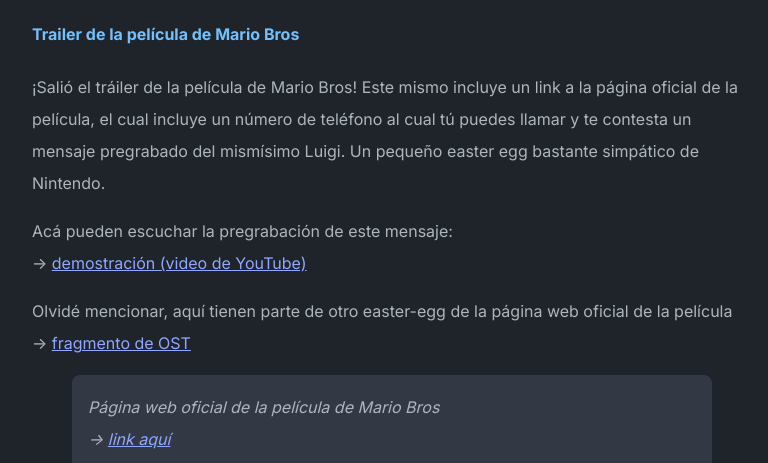
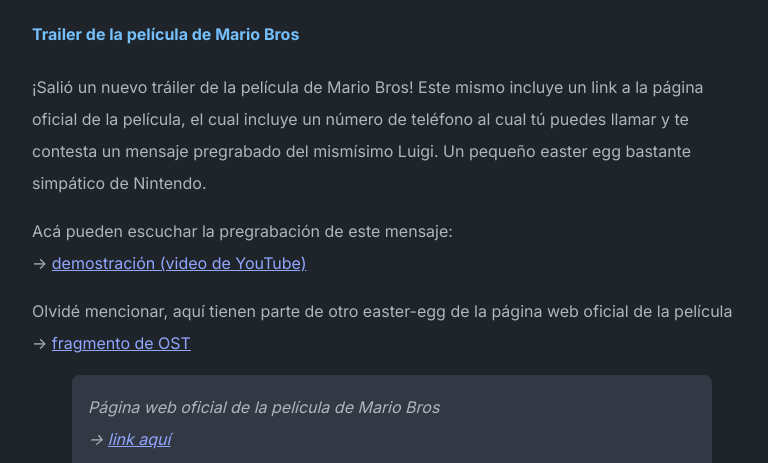
Before and after one commit to fixmyblock/noticiero, a Jekyll site: the page built from _posts/2023-02-14-décima-y-especial-edición-de-elnoticiero-de-multiverso.md, in a window 1280 px wide and 900 px high, scrolled down 2265 px, cut to the strip 183-646 px from the top of the window. Shown: the whole strip, without its empty margins (248-1016 px from the left). Built offline with Jekyll 4.4.1, drawn with Linux system fonts in a browser that asks for light colours; some of the changed text lies outside the part shown.

Commit message:
Revision of "Décima edición de ¡el noticiero!" Markdown

```diff
--- a/_posts/2023-02-14-décima-y-especial-edición-de-elnoticiero-de-multiverso.md
+++ b/_posts/2023-02-14-décima-y-especial-edición-de-elnoticiero-de-multiverso.md
@@ -38,7 +38,7 @@ El particular juego 'Indie' ha demostrado ganarse el corazón de los jugadores d
 ---
 #### Trailer de la película de Mario Bros
 
-¡Salió el tráiler de la película de Mario Bros! Este mismo incluye un link a la página oficial de la película, el cual incluye un número de teléfono al cual tú puedes llamar y te contesta un mensaje pregrabado del mismísimo Luigi. Un pequeño easter egg bastante simpático de Nintendo.
+¡Salió un nuevo tráiler de la película de Mario Bros! Este mismo incluye un link a la página oficial de la película, el cual incluye un número de teléfono al cual tú puedes llamar y te contesta un mensaje pregrabado del mismísimo Luigi. Un pequeño easter egg bastante simpático de Nintendo.
 
 Acá pueden escuchar la pregrabación de este mensaje:\
 -> [demostración (video de YouTube)](https://www.youtube.com/watch?v=QpU9D-QOgws)
```
